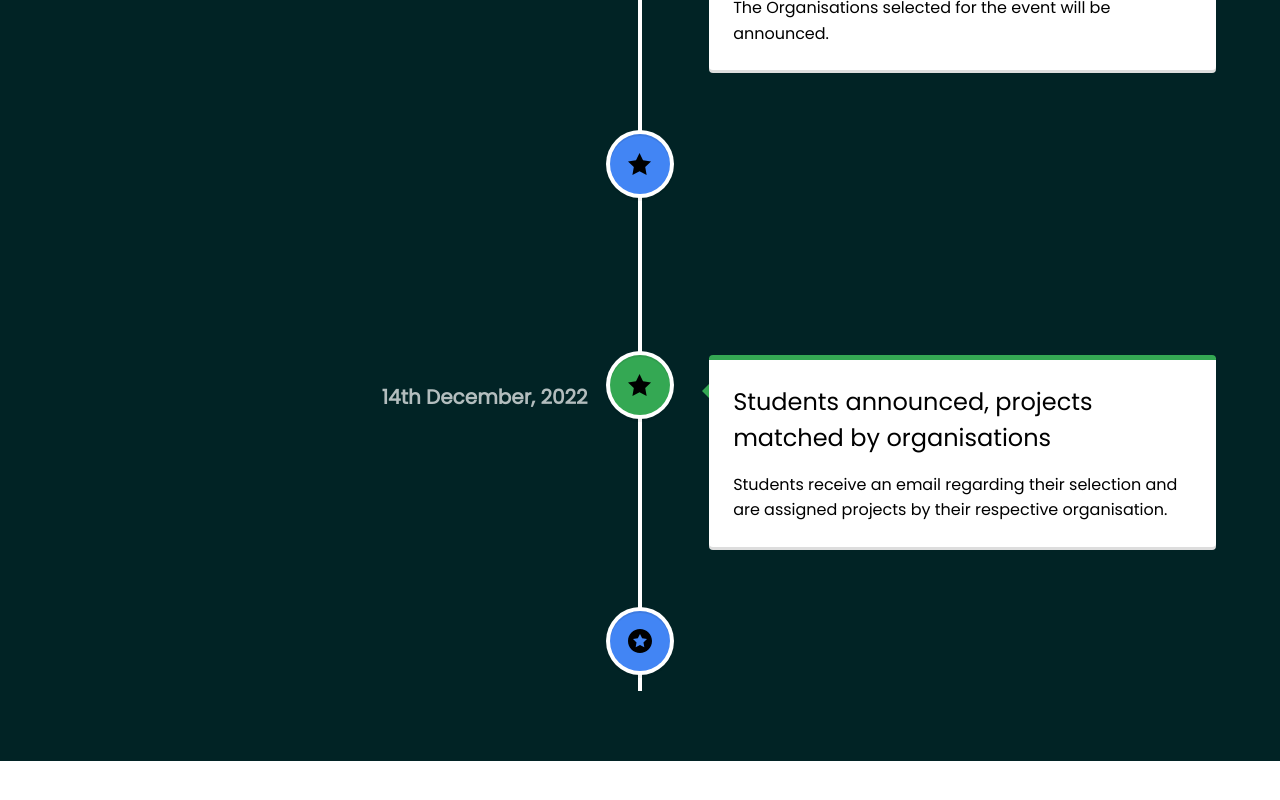
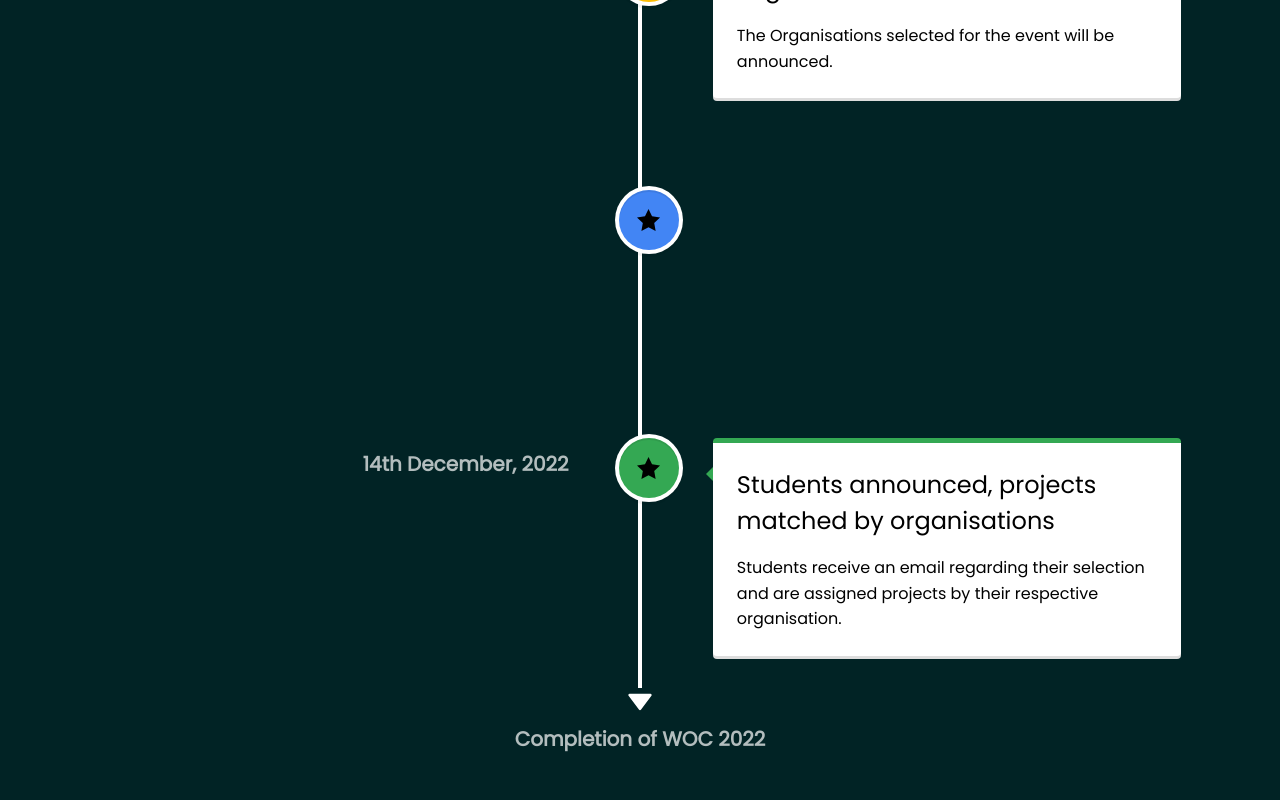
Before and after one commit to winterofcode/2022, a React (Create React App) app: page / in a window 1280 px wide. Shown: the part 494-1294 px from the top of the page. Before the commit the page ends 1255 px from the top, so only its background shows below. Built offline with nearby package versions, Linux system fonts and the light colour scheme; the HTML template or start-up script is replaced by a standard one.

Commit message:
Desktop view complete

```diff
--- a/src/components/Timeline.jsx
+++ b/src/components/Timeline.jsx
@@ -2,7 +2,8 @@ import React, {useState, useEffect} from 'react';
 import { VerticalTimeline, VerticalTimelineElement }  from 'react-vertical-timeline-component';
 import 'react-vertical-timeline-component/style.min.css';
 import {CircleStarFull, StarFull, StarEmpty, CircleStarEmpty } from "../icon/icon";
-import { Heading, Box, Flex, Text } from '@chakra-ui/react';
+import { Heading, Box, Flex, Text, VStack } from '@chakra-ui/react';
+import { ArrowDownIcon, ChevronDownIcon, TriangleDownIcon } from '@chakra-ui/icons'
 import "../styles/Timeline.css"
 
 export default function Timeline() {
@@ -116,12 +117,13 @@ export default function Timeline() {
             {timelineCardData.map(cardItem =>{
                 return (
                     <VerticalTimelineElement
+                    style={{width:"1064px", height:"184px" , position : "relative", left: "53px"}}
                     key={cardItem.id}
                     className="vertical-timeline-element--education"
                     contentStyle={{ borderTop: `5px solid ${cardItem.bgIconColor}`, color: 'white' }}    // dont delete this, will be needed to update.
                     contentArrowStyle={{ borderRight: `7px solid  ${cardItem.bgIconColor}` }}  // dont delete this, will be needed to update.
                     date={cardItem.dateVal}
-                    dateClassName="date-font"
+                    dateClassName="timeline-date-font"
                     iconStyle={{ background: `${cardItem.bgIconColor}`, color: '#fff' }}
                     icon={<StarFull/>}
                 >
@@ -133,14 +135,13 @@ export default function Timeline() {
                 </VerticalTimelineElement>
                 )
             })}
-             <VerticalTimelineElement
-                iconStyle={{ background: '#4285F4', color: '#fff' }}
-                contentStyle={{color : "white"}}
-                date="Completion of WOC'22"
-                dateClassName="date-font"
-                icon={<CircleStarFull/>}
-            />
         </VerticalTimeline>
+        <Box display="flex" justifyContent="center">
+            <VStack>
+            <TriangleDownIcon boxSize={7} color="white" padding={0} margin={0}/>
+            <Text fontWeight="semibold" fontSize="20px" color="rgba(255, 255, 255, 0.7)">Completion of WOC 2022</Text>
+            </VStack>
+        </Box>
     </Box>
 
     );
--- a/src/styles/Timeline.css
+++ b/src/styles/Timeline.css
@@ -9,11 +9,13 @@
     font-style: normal;
 }
 
-.date-font{
+.timeline-date-font{
+    padding: 0 2rem 0 2rem !important;
     font-size: 20px !important;
     font-weight: 600 !important;
+    color: white !important;
 }
 .vertical-timeline-element-content bounce-in{
-    width: 462px;
-    height: 184px;
+    width: 462px !important;
+    height: 184px !important;
 }
```
